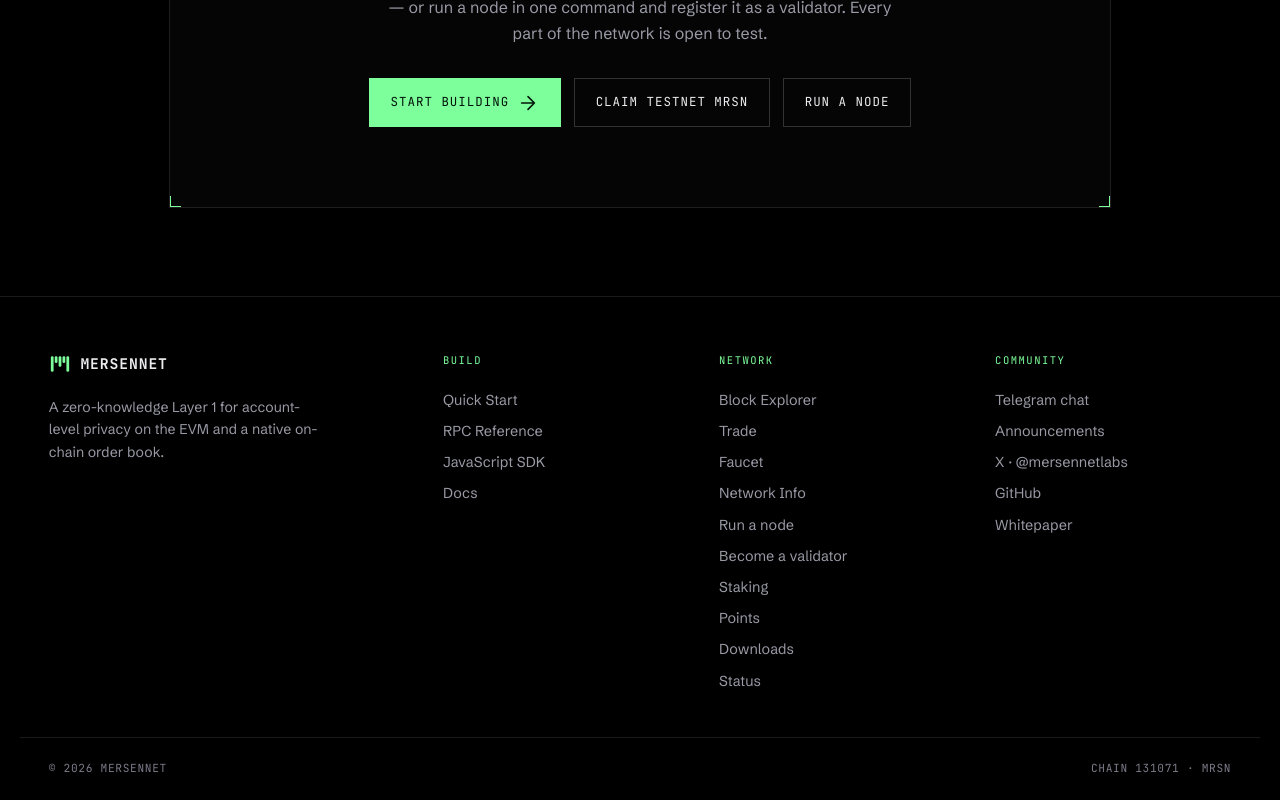
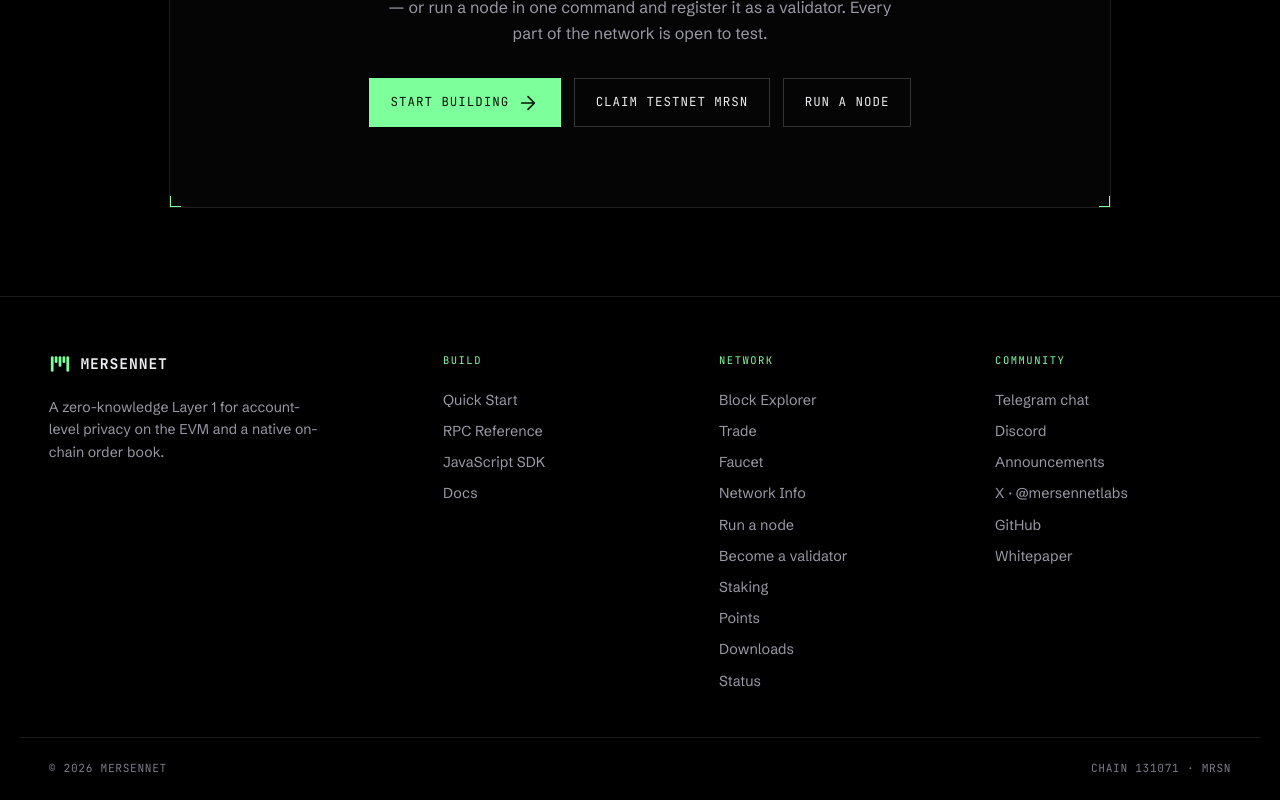
Before and after one commit to mersennet/website, a Next.js app: page / in a window 1280 px wide. Shown: the part 9570-10370 px from the top of the page. Built offline with nearby package versions, Linux system fonts and the light colour scheme; no server answers.

Commit message:
footer: the Discord server

```diff
--- a/app/components/Footer.tsx
+++ b/app/components/Footer.tsx
@@ -31,6 +31,7 @@ const COLUMNS = [
     title: 'Community',
     links: [
       { label: 'Telegram chat', href: LINKS.telegram },
+      { label: 'Discord', href: LINKS.discord },
       { label: 'Announcements', href: LINKS.announcements },
       { label: 'X · @mersennetlabs', href: LINKS.x },
       { label: 'GitHub', href: LINKS.github },
--- a/app/site.ts
+++ b/app/site.ts
@@ -20,6 +20,7 @@ export const LINKS = {
   trade: 'https://trade.mersennet.com',
   github: 'https://github.com/mersennet',
   telegram: 'https://t.me/Mersennet',
+  discord: 'https://discord.gg/aJSQ63PUes',
   announcements: 'https://t.me/mersennet_announcements',
   x: 'https://x.com/mersennetlabs',
   whitepaper: 'https://docs.mersennet.com/whitepaper/',
```
